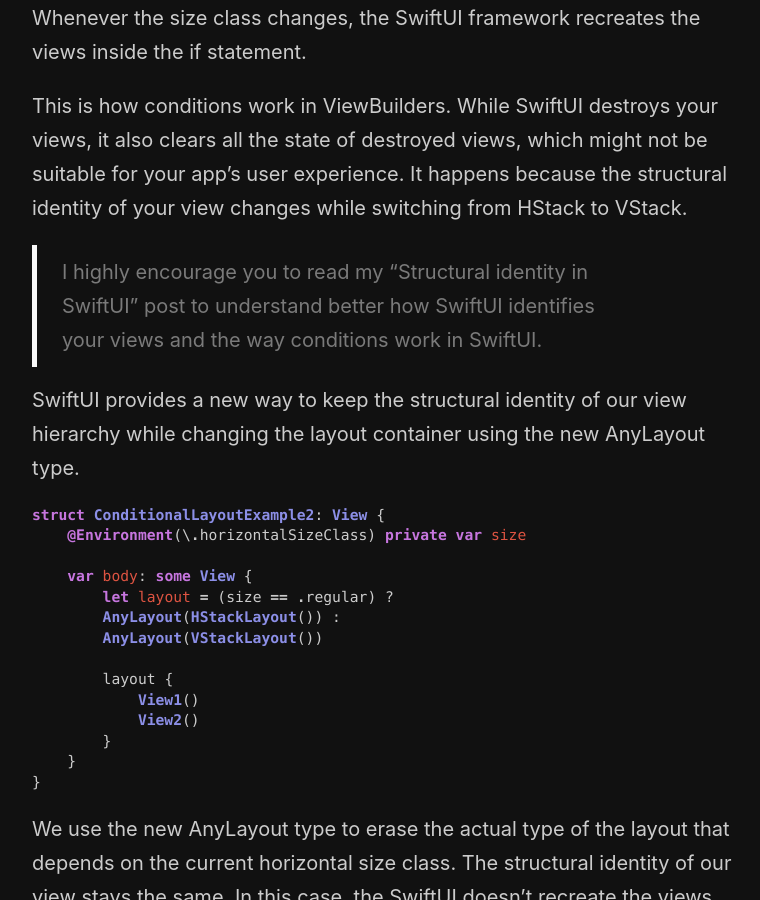
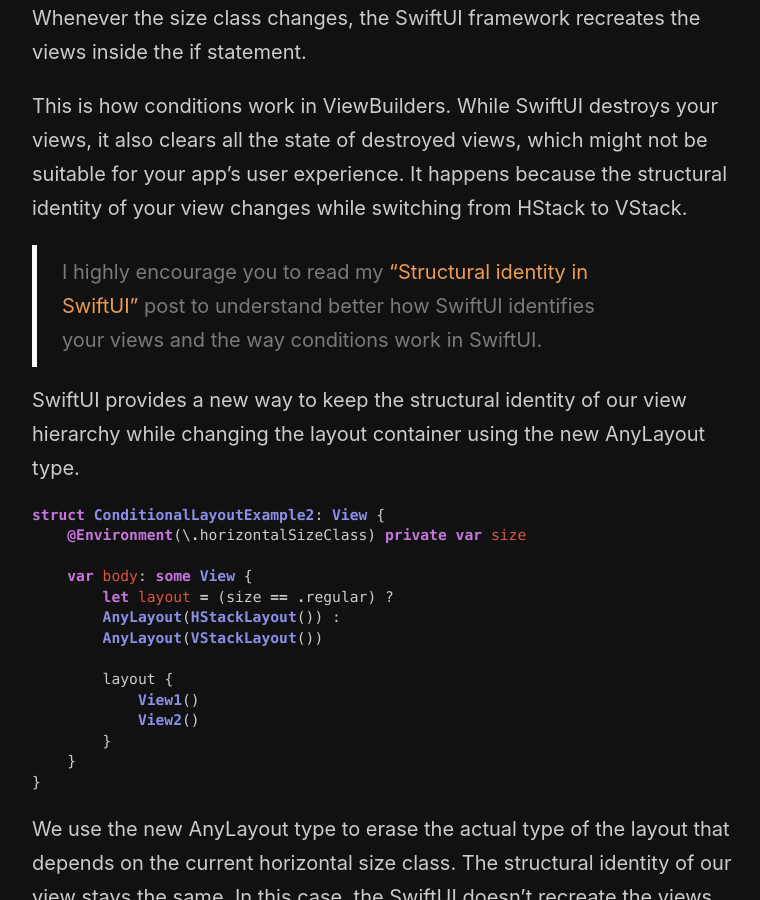
Before and after one commit to mecid/mecid.github.io, a Jekyll site: the page built from _posts/2022-08-16-mastering-layout-in-swiftui-conditional-layouts.md, in a window 1280 px wide and 900 px high, scrolled down 2356 px. Shown: the whole window, without its empty margins (258-1018 px from the left). Built offline with Jekyll 4.4.1, drawn with Linux system fonts in a browser that asks for light colours; part of the change alters nothing that is shown.

```diff
--- a/_posts/2022-08-16-mastering-layout-in-swiftui-conditional-layouts.md
+++ b/_posts/2022-08-16-mastering-layout-in-swiftui-conditional-layouts.md
@@ -71,7 +71,7 @@ As you can see in the example above, we display our views conditionally in a hor
 
 This is how conditions work in ViewBuilders. While SwiftUI destroys your views, it also clears all the state of destroyed views, which might not be suitable for your app's user experience. It happens because the structural identity of your view changes while switching from HStack to VStack.
 
-> I highly encourage you to read my "Structural identity in SwiftUI" post to understand better how SwiftUI identifies your views and the way conditions work in SwiftUI.
+> I highly encourage you to read my ["Structural identity in SwiftUI"](/2021/12/09/structural-identity-in-swiftui/) post to understand better how SwiftUI identifies your views and the way conditions work in SwiftUI.
 
 SwiftUI provides a new way to keep the structural identity of our view hierarchy while changing the layout container using the new AnyLayout type.
 
```
